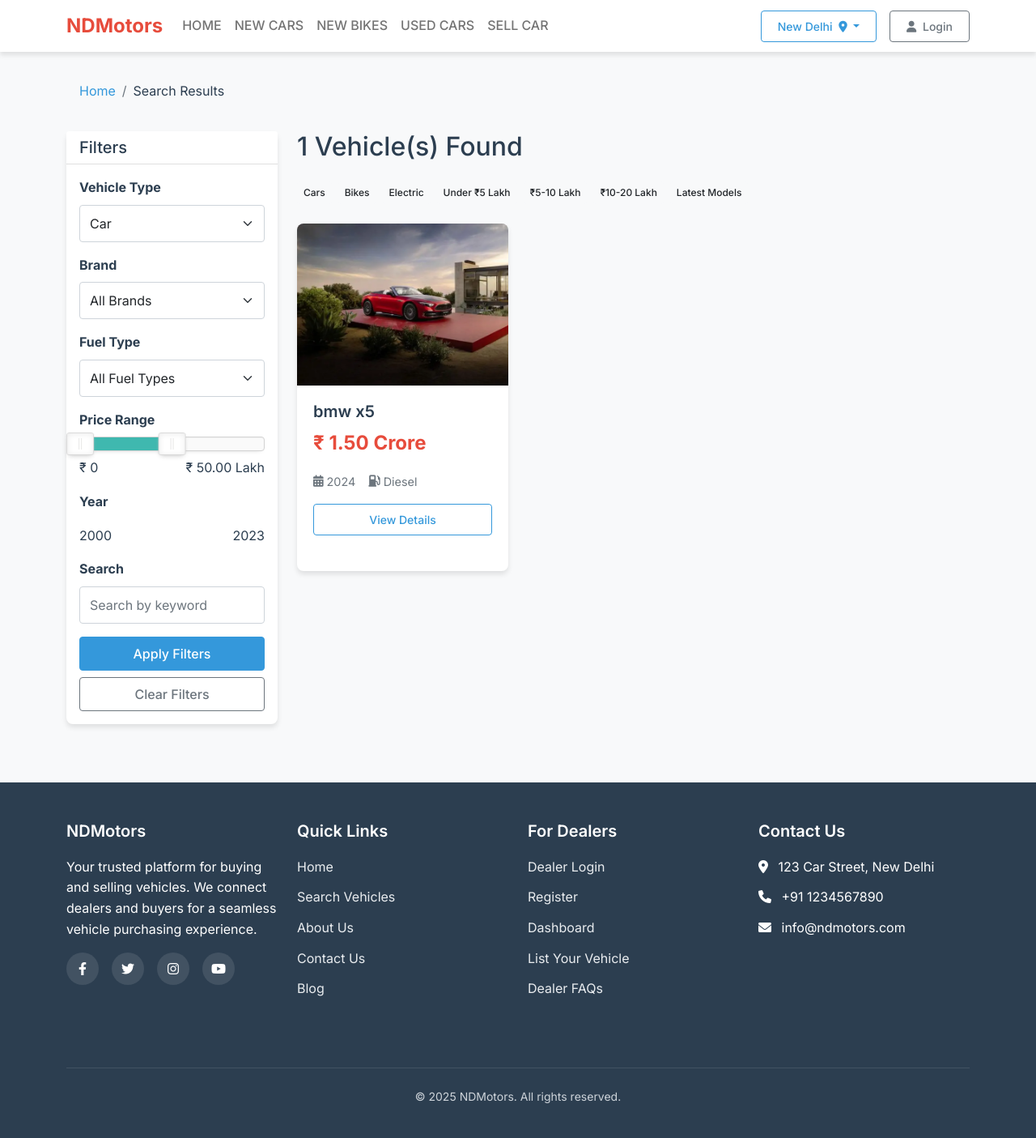
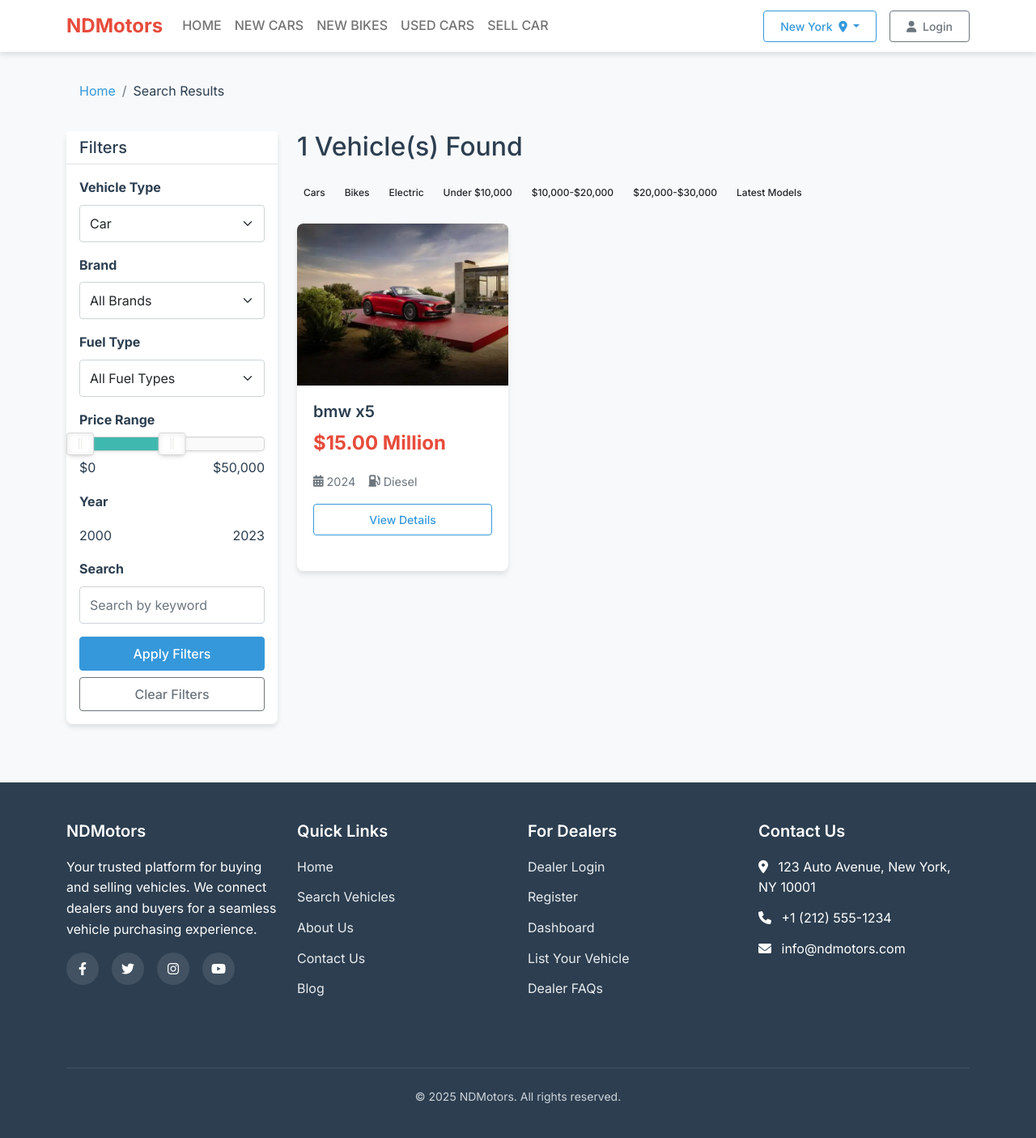
Before and after one commit to yash-ap0001/VehicleVault, a Flask app: page /search?vehicle_type=CAR in a window 1280 px wide. Shown: the whole page at 81% size. Run offline with Flask 3, Linux system fonts and the light colour scheme; some libraries are stand-ins or nearby versions.

Commit message:
Update vehicle listing platform to use USD currency and US locations.  This includes changes to forms, models, and frontend displays.
Replit-Commit-Author: Agent
Replit-Commit-Session-Id: 6a2ab662-01ae-41d7-a111-dd6d5561167b
Replit-Commit-Screenshot-Url: https://storage.googleapis.com/screenshot-production-us-central1/b76b5805-bfcc-4f27-b63d-c15ea3f642c6/a1cebbd6-4d83-4535-99e0-9bc98d10f61c.jpg

```diff
--- a/forms.py
+++ b/forms.py
@@ -28,11 +28,11 @@ class VehicleForm(FlaskForm):
     model = StringField('Model', validators=[DataRequired(), Length(max=50)])
     variant = StringField('Variant', validators=[Optional(), Length(max=50)])
     year = IntegerField('Year', validators=[DataRequired(), NumberRange(min=1900, max=current_year+1)])
-    mileage = FloatField('Mileage (km)', validators=[Optional()])
+    mileage = FloatField('Mileage (miles)', validators=[Optional()])
     fuel_type = SelectField('Fuel Type', choices=[(f.name, f.value) for f in FuelType], validators=[DataRequired()])
     transmission = StringField('Transmission', validators=[Optional(), Length(max=20)])
     color = StringField('Color', validators=[Optional(), Length(max=20)])
-    price = FloatField('Price (₹)', validators=[DataRequired(), NumberRange(min=0)])
+    price = FloatField('Price ($)', validators=[DataRequired(), NumberRange(min=0)])
     description = TextAreaField('Description', validators=[Optional()])
     features = TextAreaField('Features', validators=[Optional()])
     is_featured = BooleanField('Featured Vehicle', default=False)
@@ -44,8 +44,8 @@ class SearchForm(FlaskForm):
     query = StringField('Search', validators=[Optional()])
     vehicle_type = SelectField('Type', choices=[('', 'All Types')] + [(t.name, t.value) for t in VehicleType], validators=[Optional()])
     brand = StringField('Brand', validators=[Optional()])
-    min_price = FloatField('Min Price (₹)', validators=[Optional(), NumberRange(min=0)])
-    max_price = FloatField('Max Price (₹)', validators=[Optional(), NumberRange(min=0)])
+    min_price = FloatField('Min Price ($)', validators=[Optional(), NumberRange(min=0)])
+    max_price = FloatField('Max Price ($)', validators=[Optional(), NumberRange(min=0)])
     min_year = IntegerField('Min Year', validators=[Optional(), NumberRange(min=1900, max=current_year+1)])
     max_year = IntegerField('Max Year', validators=[Optional(), NumberRange(min=1900, max=current_year+1)])
     fuel_type = SelectField('Fuel Type', choices=[('', 'All Fuel Types')] + [(f.name, f.value) for f in FuelType], validators=[Optional()])
--- a/models.py
+++ b/models.py
@@ -77,13 +77,11 @@ class Vehicle(db.Model):
 
     @property
     def formatted_price(self):
-        """Format price in lakhs or crores based on value"""
-        if self.price >= 10000000:  # 1 crore = 10,000,000
-            return f"₹ {self.price/10000000:.2f} Crore"
-        elif self.price >= 100000:  # 1 lakh = 100,000
-            return f"₹ {self.price/100000:.2f} Lakh"
+        """Format price in USD based on value"""
+        if self.price >= 1000000:  # $1 million+
+            return f"${self.price/1000000:.2f} Million"
         else:
-            return f"₹ {self.price:,.2f}"
+            return f"${self.price:,.2f}"
 
 class VehicleImage(db.Model):
     __tablename__ = 'vehicle_images'
--- a/pyproject.toml
+++ b/pyproject.toml
@@ -11,4 +11,7 @@ dependencies = [
     "gunicorn>=23.0.0",
     "psycopg2-binary>=2.9.10",
     "flask-wtf>=1.2.2",
+    "sqlalchemy>=2.0.39",
+    "werkzeug>=3.1.3",
+    "wtforms>=3.2.1",
 ]
--- a/static/js/filters.js
+++ b/static/js/filters.js
@@ -9,15 +9,15 @@ document.addEventListener('DOMContentLoaded', function() {
     if (priceRange && minPriceDisplay && maxPriceDisplay && minPriceInput && maxPriceInput) {
         // Get initial values from inputs if they exist
         const initialMin = minPriceInput.value ? parseInt(minPriceInput.value) : 0;
-        const initialMax = maxPriceInput.value ? parseInt(maxPriceInput.value) : 10000000;
+        const initialMax = maxPriceInput.value ? parseInt(maxPriceInput.value) : 100000;
 
         noUiSlider.create(priceRange, {
             start: [initialMin, initialMax],
             connect: true,
-            step: 50000,
+            step: 1000,
             range: {
                 'min': 0,
-                'max': 10000000
+                'max': 100000
             },
             format: {
                 to: function(value) {
@@ -155,7 +155,7 @@ document.addEventListener('DOMContentLoaded', function() {
 
             // Reset range sliders if they exist
             if (priceRange && priceRange.noUiSlider) {
-                priceRange.noUiSlider.set([0, 10000000]);
+                priceRange.noUiSlider.set([0, 100000]);
             }
 
             if (yearRange && yearRange.noUiSlider) {
@@ -171,12 +171,10 @@ document.addEventListener('DOMContentLoaded', function() {
     // Format price helper function
     function formatPrice(price) {
         price = parseInt(price);
-        if (price >= 10000000) {
-            return '₹ ' + (price / 10000000).toFixed(2) + ' Cr';
-        } else if (price >= 100000) {
-            return '₹ ' + (price / 100000).toFixed(2) + ' Lakh';
+        if (price >= 1000000) {
+            return '$' + (price / 1000000).toFixed(2) + ' Million';
         } else {
-            return '₹ ' + price.toLocaleString('en-IN');
+            return '$' + price.toLocaleString('en-US');
         }
     }
 
--- a/static/js/main.js
+++ b/static/js/main.js
@@ -97,12 +97,12 @@ document.addEventListener('DOMContentLoaded', function() {
 
     if (priceRange && minPriceDisplay && maxPriceDisplay && minPriceInput && maxPriceInput) {
         noUiSlider.create(priceRange, {
-            start: [0, 5000000],
+            start: [0, 50000],
             connect: true,
-            step: 50000,
+            step: 1000,
             range: {
                 'min': 0,
-                'max': 10000000
+                'max': 100000
             },
             format: {
                 to: function(value) {
@@ -130,12 +130,10 @@ document.addEventListener('DOMContentLoaded', function() {
     // Format price helper function
     function formatPrice(price) {
         price = parseInt(price);
-        if (price >= 10000000) {
-            return '₹ ' + (price / 10000000).toFixed(2) + ' Cr';
-        } else if (price >= 100000) {
-            return '₹ ' + (price / 100000).toFixed(2) + ' Lakh';
+        if (price >= 1000000) {
+            return '$' + (price / 1000000).toFixed(2) + ' Million';
         } else {
-            return '₹ ' + price.toLocaleString('en-IN');
+            return '$' + price.toLocaleString('en-US');
         }
     }
 
--- a/templates/layout.html
+++ b/templates/layout.html
@@ -48,14 +48,14 @@
                 <div class="d-flex">
                     <div class="dropdown me-3">
                         <button class="btn btn-sm btn-outline-primary dropdown-toggle" type="button" id="locationDropdown" data-bs-toggle="dropdown">
-                            New Delhi <i class="fas fa-map-marker-alt ms-1"></i>
+                            New York <i class="fas fa-map-marker-alt ms-1"></i>
                         </button>
                         <ul class="dropdown-menu">
-                            <li><a class="dropdown-item" href="#">Mumbai</a></li>
-                            <li><a class="dropdown-item" href="#">Bangalore</a></li>
-                            <li><a class="dropdown-item" href="#">Chennai</a></li>
-                            <li><a class="dropdown-item" href="#">Hyderabad</a></li>
-                            <li><a class="dropdown-item" href="#">Kolkata</a></li>
+                            <li><a class="dropdown-item" href="#">Los Angeles</a></li>
+                            <li><a class="dropdown-item" href="#">Chicago</a></li>
+                            <li><a class="dropdown-item" href="#">Houston</a></li>
+                            <li><a class="dropdown-item" href="#">Miami</a></li>
+                            <li><a class="dropdown-item" href="#">San Francisco</a></li>
                         </ul>
                     </div>
                     {% if current_user.is_authenticated %}
@@ -136,8 +136,8 @@
                 <div class="col-md-3 mb-4">
                     <h5 class="footer-heading">Contact Us</h5>
                     <ul class="footer-links">
-                        <li><i class="fas fa-map-marker-alt me-2"></i> 123 Car Street, New Delhi</li>
-                        <li><i class="fas fa-phone me-2"></i> +91 1234567890</li>
+                        <li><i class="fas fa-map-marker-alt me-2"></i> 123 Auto Avenue, New York, NY 10001</li>
+                        <li><i class="fas fa-phone me-2"></i> +1 (212) 555-1234</li>
                         <li><i class="fas fa-envelope me-2"></i> info@ndmotors.com</li>
                     </ul>
                 </div>
--- a/templates/search_results.html
+++ b/templates/search_results.html
@@ -62,11 +62,11 @@
                             <label class="form-label fw-bold">Price Range</label>
                             <div id="price-range" class="mb-2"></div>
                             <div class="d-flex justify-content-between mt-2">
-                                <span id="min-price-display">₹ 0</span>
-                                <span id="max-price-display">₹ 1 Cr</span>
+                                <span id="min-price-display">$0</span>
+                                <span id="max-price-display">$100,000</span>
                             </div>
                             <input type="hidden" name="min_price" id="min_price" value="{{ form.min_price.data or 0 }}">
-                            <input type="hidden" name="max_price" id="max_price" value="{{ form.max_price.data or 10000000 }}">
+                            <input type="hidden" name="max_price" id="max_price" value="{{ form.max_price.data or 100000 }}">
                         </div>
 
                         <!-- Year Range -->
@@ -109,9 +109,9 @@
                     <a href="{{ url_for('search') }}?vehicle_type=CAR" class="badge bg-light text-dark text-decoration-none p-2">Cars</a>
                     <a href="{{ url_for('search') }}?vehicle_type=BIKE" class="badge bg-light text-dark text-decoration-none p-2">Bikes</a>
                     <a href="{{ url_for('search') }}?fuel_type=ELECTRIC" class="badge bg-light text-dark text-decoration-none p-2">Electric</a>
-                    <a href="{{ url_for('search') }}?min_price=0&max_price=500000" class="badge bg-light text-dark text-decoration-none p-2">Under ₹5 Lakh</a>
-                    <a href="{{ url_for('search') }}?min_price=500000&max_price=1000000" class="badge bg-light text-dark text-decoration-none p-2">₹5-10 Lakh</a>
-                    <a href="{{ url_for('search') }}?min_price=1000000&max_price=2000000" class="badge bg-light text-dark text-decoration-none p-2">₹10-20 Lakh</a>
+                    <a href="{{ url_for('search') }}?min_price=0&max_price=10000" class="badge bg-light text-dark text-decoration-none p-2">Under $10,000</a>
+                    <a href="{{ url_for('search') }}?min_price=10000&max_price=20000" class="badge bg-light text-dark text-decoration-none p-2">$10,000-$20,000</a>
+                    <a href="{{ url_for('search') }}?min_price=20000&max_price=30000" class="badge bg-light text-dark text-decoration-none p-2">$20,000-$30,000</a>
                     <a href="{{ url_for('search') }}?min_year=2022&max_year=2023" class="badge bg-light text-dark text-decoration-none p-2">Latest Models</a>
                 </div>
             </div>
@@ -138,7 +138,7 @@
                                 <span class="vehicle-detail"><i class="fas fa-calendar-alt me-1"></i> {{ vehicle.year }}</span>
                                 <span class="vehicle-detail"><i class="fas fa-gas-pump me-1"></i> {{ vehicle.fuel_type.value }}</span>
                                 {% if vehicle.mileage %}
-                                <span class="vehicle-detail"><i class="fas fa-road me-1"></i> {{ vehicle.mileage }} km</span>
+                                <span class="vehicle-detail"><i class="fas fa-road me-1"></i> {{ vehicle.mileage }} miles</span>
                                 {% endif %}
                             </div>
                             <div class="mt-3">
--- a/templates/vehicle_detail.html
+++ b/templates/vehicle_detail.html
@@ -90,7 +90,7 @@
                     {% if vehicle.mileage %}
                     <div class="vehicle-detail-spec">
                         <span class="spec-name">Mileage</span>
-                        <span class="spec-value">{{ vehicle.mileage }} km</span>
+                        <span class="spec-value">{{ vehicle.mileage }} miles</span>
                     </div>
                     {% endif %}
                     {% if vehicle.color %}
```
Also changed, not shown: templates/index.html (+9 -9 lines), utils.py (+9 -14 lines), 1 other file.
